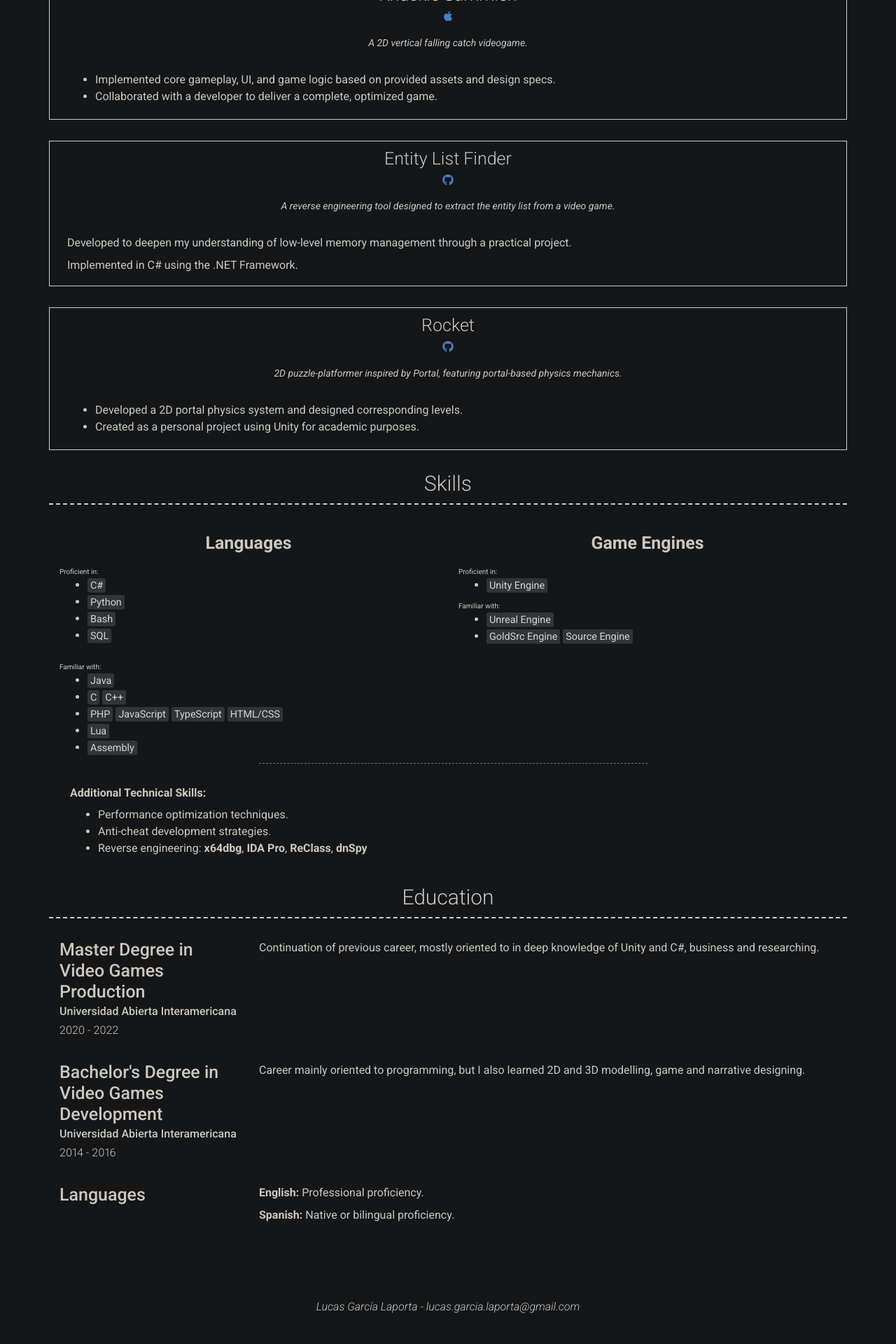
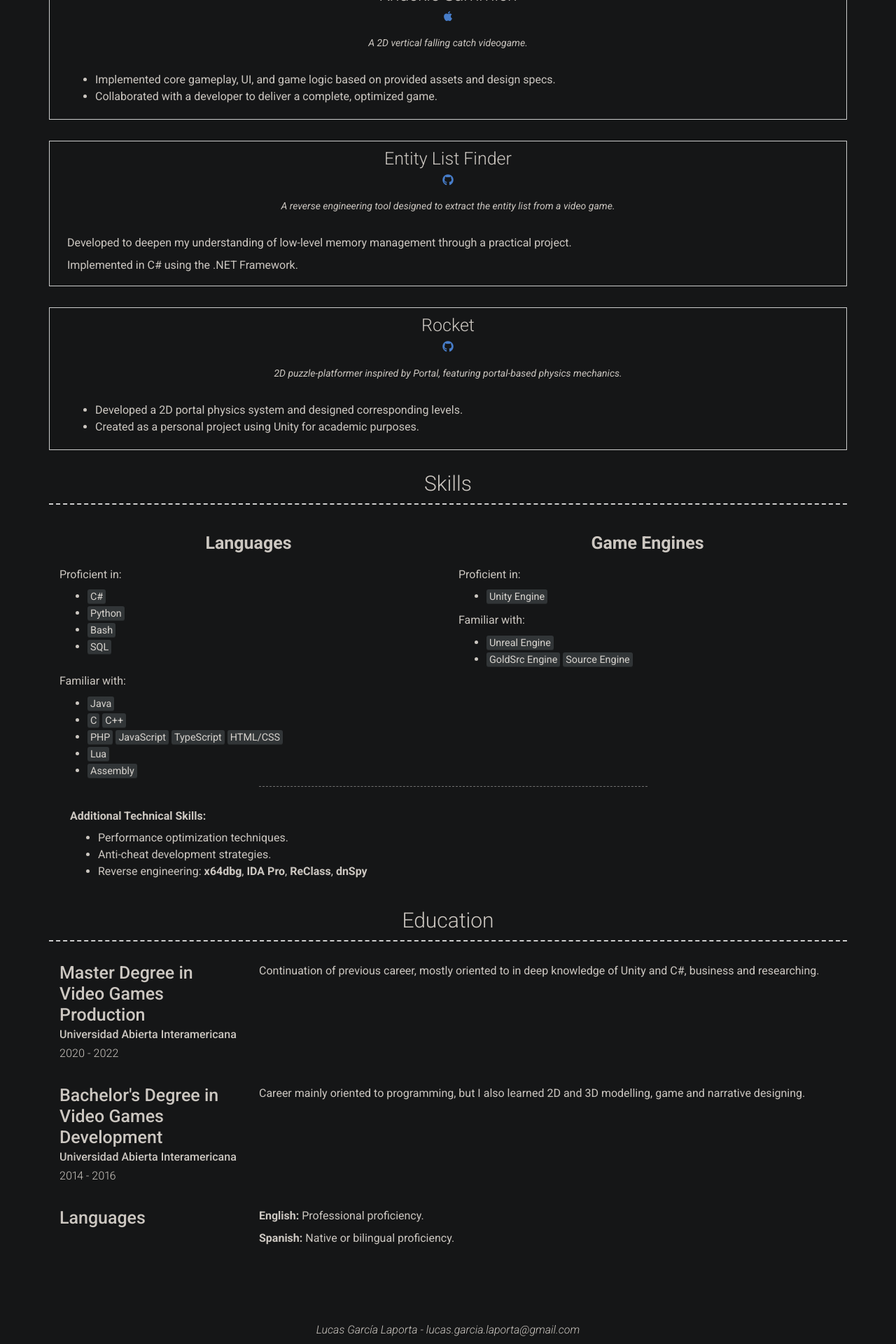
Before and after one commit to LUCASGL94/LUCASGL94.github.io, a Jekyll site: the page built from index.md, in a window 1280 px wide. Shown: the part 1666-3586 px from the top of the page at 70% size. Built offline with Jekyll 4.4.1, drawn with Linux system fonts in a browser that asks for light colours; nearby versions of some CDN libraries; before the commit the page ends 3553 px from its top, so only the background shows below that.

Commit message:
Update skills font size

```diff
--- a/_includes/skills.html
+++ b/_includes/skills.html
@@ -8,7 +8,7 @@
                 </div>
                 <div class="col-xs-12 col-print-12">
                     <br>
-                    Proficient in:
+                    <p class="skills-simple-text">Proficient in:</p>
                     <ul>
                         <li><mark>C#</mark></li>
                         <li><mark>Python</mark></li>
@@ -16,7 +16,7 @@
                         <li><mark>SQL</mark></li>
                     </ul>
                     <br>
-                    Familiar with:
+                    <p class="skills-simple-text">Familiar with:</p>
                     <ul>
                         <li><mark>Java</mark></li>
                         <li><mark>C</mark> <mark>C++</mark></li>
@@ -34,11 +34,11 @@
                 </div>
                 <div class="col-xs-12 col-print-12">
                     <br>
-                    Proficient in:
+                    <p class="skills-simple-text">Proficient in:</p>
                     <ul>
                         <li><mark>Unity Engine</mark></li>
                     </ul>
-                    Familiar with:
+                    <p class="skills-simple-text">Familiar with:</p>
                     <ul>
                         <li><mark>Unreal Engine</mark></li>
                         <li><mark>GoldSrc Engine</mark> <mark>Source Engine</mark></li>
--- a/_sass/modern-resume-theme.scss
+++ b/_sass/modern-resume-theme.scss
@@ -222,3 +222,7 @@ p.quote {
     margin-top: 1rem;
   }
 }
+
+.section-simple-text {
+  font-size: 1rem;
+}
```
